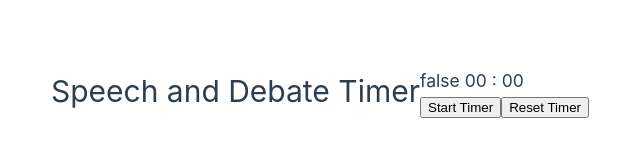
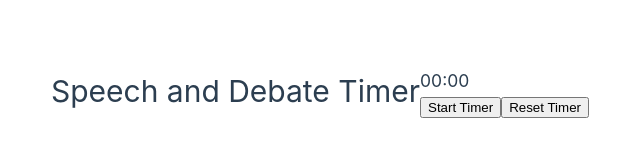
Before and after one commit to deniswells59/speech-timer, a Vue app: page / in a window 1280 px wide. Shown: the part 307-464 px from the top of the page, without its empty margins (220-860 px from the left). Built offline with nearby package versions, Linux system fonts and the light colour scheme.

Commit message:
fix timer bugs

```diff
--- a/src/App.vue
+++ b/src/App.vue
@@ -11,9 +11,14 @@ import { store } from './store';
 
   <main>
     <h3>
-      <span>{{ Boolean(store.minutes) && store.minutes < 10 }}</span> {{ store.minutes ?? '00' }} : {{ store.seconds ?? '00' }}</h3>
+      <span v-if="(Boolean(store.minutes) || store.minutes === 0) && store.minutes < 10">0</span>
+      <span>{{ store.minutes ?? '00' }}</span>
+      <span>:</span>
+      <span v-if="(Boolean(store.seconds) || store.seconds === 0) && store.seconds < 10">0</span>
+      <span>{{ store.seconds ?? '00' }}</span>
+    </h3>
 
-    <button @click="store.setTimer(7)">Start Timer</button>
+    <button @click="store.startTimer(1)">Start Timer</button>
     <button @click="store.resetTimer()">Reset Timer</button>
   </main>
 </template>
--- a/src/store.js
+++ b/src/store.js
@@ -1,5 +1,13 @@
 import moment from 'moment';
 import { reactive } from 'vue';
+
+// The delay after the user clicks to start the timer
+// (This makes for a better UX where the user can easily see the initial
+//  start time before the countdown begins)
+const INPUT_DELAY_IN_MS = 1200;
+
+// How often we check the time
+const TIMER_INTERVAL_IN_MS = 100;
 
 export const store = reactive({
   data() {
@@ -7,6 +15,7 @@ export const store = reactive({
       minutes: null,
       seconds: null,
       interval: null,
+      countDownDate: null,
     };
   },
   resetTimer() {
@@ -14,26 +23,41 @@ export const store = reactive({
     this.seconds = null;
     clearInterval(this.interval);
   },
-  setTimer(timeinMinutes) {
+  startTimer(timeinMinutes) {
     this.resetTimer();
-    const countDownDate = moment().add(timeinMinutes, 'm').toDate();
-    console.log('start');
-    this.interval = setInterval(() => {
-      const now = moment();
-      const diff = countDownDate - now;
+    this.initTimer(timeinMinutes);
 
-      const minutes = Math.floor((diff % (1000 * 60 * 60)) / (1000 * 60));
-      const seconds = Math.floor((diff % (1000 * 60)) / 1000);
+    setTimeout(() => {
+      // Calculates when timer should end
+      this.countDownDate = moment().add(timeinMinutes, 'm').toDate();
 
-      this.minutes = minutes;
-      this.seconds = seconds;
-    }, 10);
+      this.interval = setInterval(() => {
+        this.setTimerOnInterval();
+      }, TIMER_INTERVAL_IN_MS);
+
+      // Call the timer while we wait for our interval
+      // fixes edge case where a second appears to be skipped due while
+      // waiting for initial interval time
+      this.setTimerOnInterval();
+    }, INPUT_DELAY_IN_MS);
   },
-  setInterval() {
-    this.interval = setInterval(() => {
-      this.timer = this.timer - 1;
-    }, 1000);
+  // Shows initial time
+  initTimer(timeInMinutes) {
+    this.minutes = timeInMinutes;
+  },
+  //
+  setTimerOnInterval() {
+    const now = moment();
+    const diff = this.countDownDate - now;
 
-    console.log(this.interval);
+    const minutes = Math.floor((diff % (1000 * 60 * 60)) / (1000 * 60));
+    const seconds = Math.floor((diff % (1000 * 60)) / 1000);
+
+    this.minutes = minutes;
+    this.seconds = seconds;
+
+    if (this.minutes <= 0 && this.seconds <= 0) {
+      this.resetTimer();
+    }
   },
 });
```
